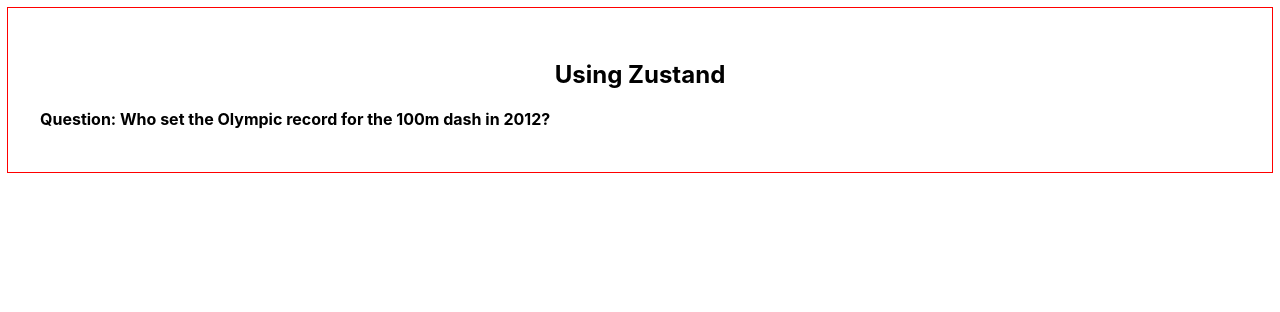
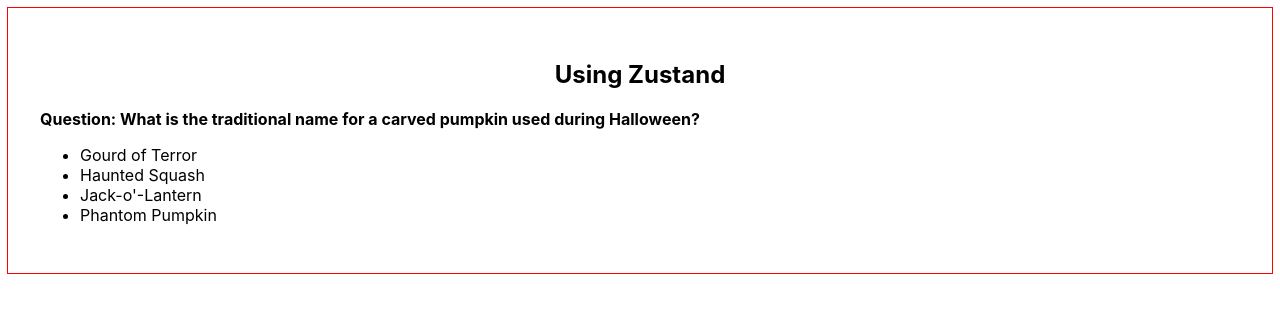
Before and after one commit to catfooo/project-state-management-quiz-vite-practice0, a React (Vite) app: page / in a window 1280 px wide. Shown: the top 312 px of the page. Built offline with nearby package versions, Linux system fonts and the light colour scheme.

Commit message:
updated questions and showed options

```diff
--- a/src/components/CurrentQuestionZustand.jsx
+++ b/src/components/CurrentQuestionZustand.jsx
@@ -15,6 +15,11 @@ export const CurrentQuestionZustand = () => {
     <div className="managed-component">
       <h2>Using Zustand</h2>
       <h1>Question: {question.questionText}</h1>
+      <ul>
+        {question.options.map((option, index) => (
+          <li key={index}>{option}</li>
+        ))}
+      </ul>
     </div>
   );
 };
--- a/src/stores/useQuizStore.js
+++ b/src/stores/useQuizStore.js
@@ -3,17 +3,45 @@ import { create } from "zustand";
 const questions = [
   {
     id: 1,
-    questionText: "Who set the Olympic record for the 100m dash in 2012?",
-    options: ["Usain Bolt", "Justin Gatlin", "Tyson Gay", "Asafa Powell"],
-    correctAnswerIndex: 0,
+    questionText: "What is the traditional name for a carved pumpkin used during Halloween?",
+    options: ["Gourd of Terror", "Haunted Squash", "Jack-o'-Lantern", "Phantom Pumpkin"],
+    correctAnswerIndex: 2,
   },
   {
     id: 2,
     questionText:
-      "When was Michael Phelps last named male World Swimmer of the Year?",
-    options: ["2012", "2014", "2016", "2018"],
+      "Which ancient Celtic festival is believed to have inspired the modern-day Halloween celebration?",
+    options: ["Beltane", "Samhain", "Imbolc", "Lughnasadh"],
+    correctAnswerIndex: 1,
+  },
+  {
+    id: 3,
+    questionText:
+      "In what country did the tradition of trick-or-treating originate?",
+    options: ["United States", "Ireland", "England", "Germany"],
+    correctAnswerIndex: 1,
+  },
+  {
+    id: 4,
+    questionText:
+      "What is the name of the famous animated Halloween special featuring a character named Linus waiting for the Great Pumpkin?",
+    options: ["The Nightmare Before Christmas", "It's the Great Pumpkin, Charlie Brown", "Hocus Pocus", "The Corpse Bride"],
+    correctAnswerIndex: 1,
+  },
+  {
+    id: 5,
+    questionText:
+      "Which famous magician died on Halloween in 1926 and is known for his illusions and escape acts?",
+    options: ["David Copperfield", "Harry Houdini", "David Blaine", "Criss Angel"],
+    correctAnswerIndex: 1,
+  },
+  {
+    id: 6,
+    questionText:
+      "What is the origin of the phrase 'trick or treat'?",
+    options: ["It originated from a medieval custom of offering food to the poor on All Saints' Day.", "It comes from the tradition of performing pranks on Halloween night.", "It refers to the idea that people should give treats to avoid having tricks played on them.", "It was first used as a marketing slogan by a candy company in the early 20th century."],
     correctAnswerIndex: 2,
-  },
+  }
 ];
 
 const useQuizStore = create((set) => ({
```
